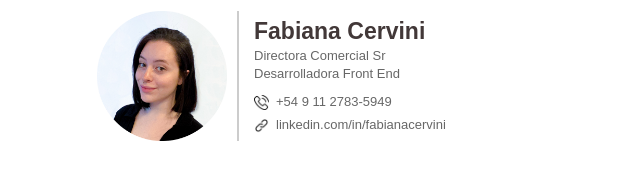
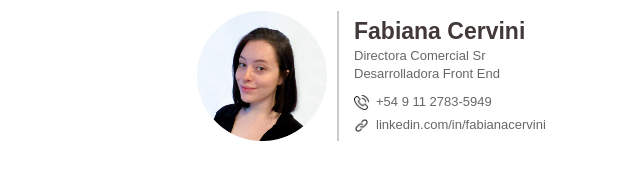
Before and after one commit to fabianacervini/firmaEmail, a plain HTML site: page index.html in a window 1280 px wide. Shown: the whole page, without its empty margins (244-884 px from the left). Drawn offline with Linux system fonts and the light colour scheme.

Commit message:
mejorando contenedor

```diff
--- a/index.html
+++ b/index.html
@@ -14,7 +14,7 @@
             padding: 0; /* Elimina el relleno predeterminado del cuerpo */
         }
         .container {
-            max-width: 600px; /* Establece el ancho máximo del contenedor */
+            max-width: 400px; /* Establece el ancho máximo del contenedor */
             margin: 0 auto; /* Centra el contenedor en la página */
         }
         table {
```
